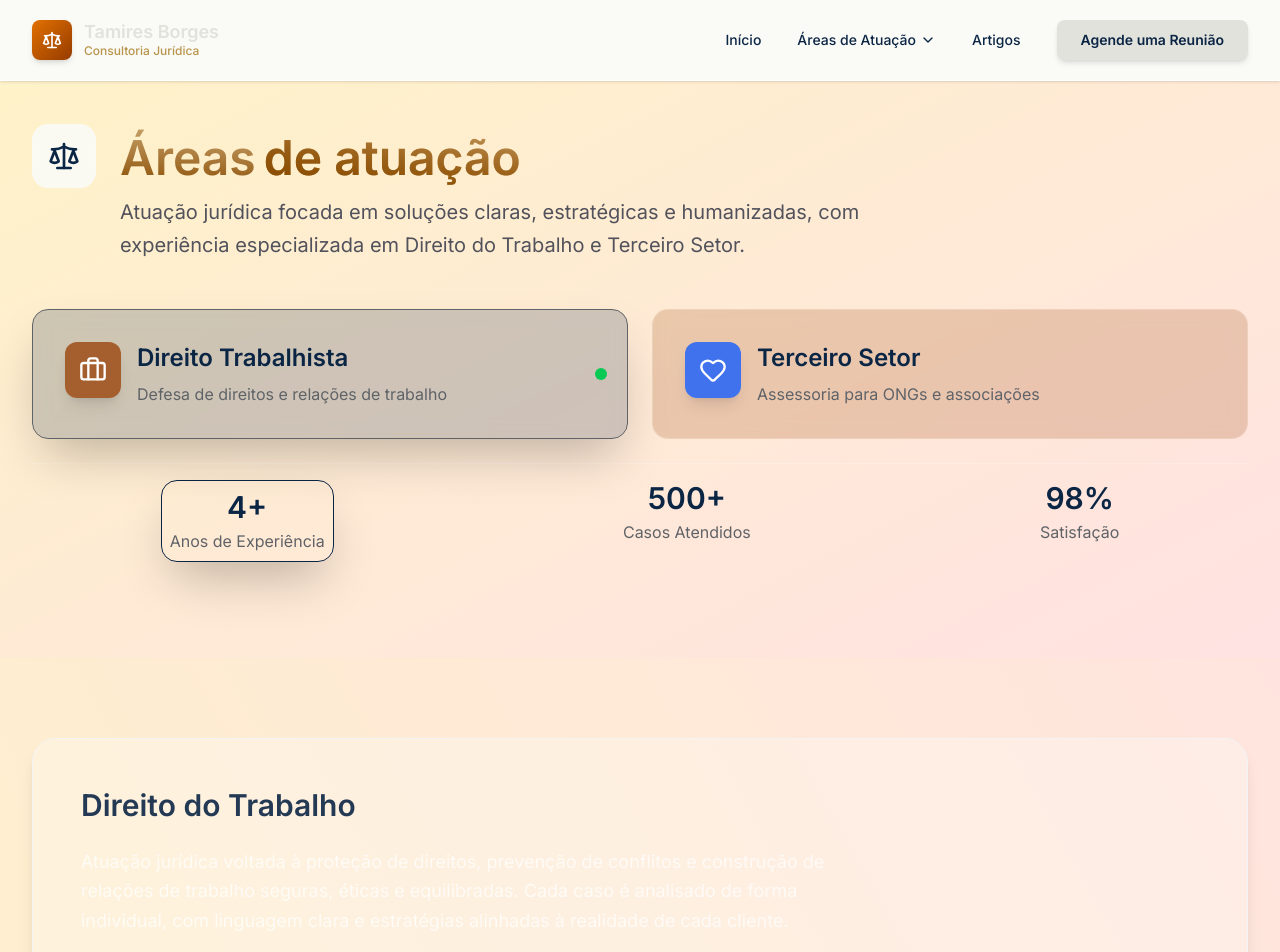
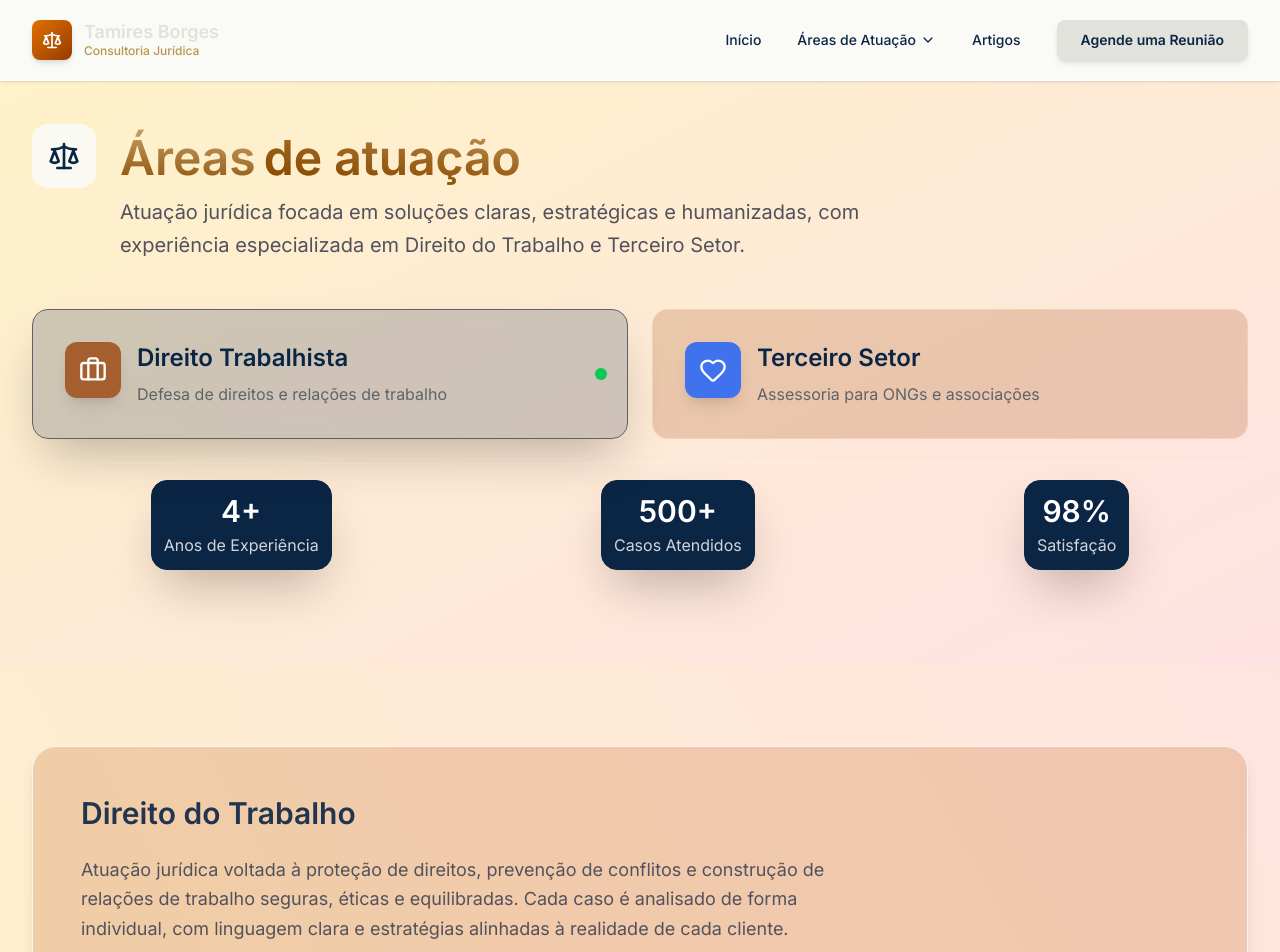
Before and after one commit to ArlanD3v/WebSite-adv-TamiresB, a Next.js app: page /areas/trabalhista in a window 1280 px wide. Shown: the top 952 px of the page. Built offline with nearby package versions, Linux system fonts and the light colour scheme.

Commit message:
Ajust: Page trabalhista

```diff
--- a/src/app/areas/layout.tsx
+++ b/src/app/areas/layout.tsx
@@ -108,17 +108,17 @@ export default function ({
 					{/* Stats ou Call to Action */}
 					<div className="mt-6 pt-4 border-t border-white/20">
 						<div className="flex justify-around gap-4 lg:gap-8 text-center">
-							<div className="w-fit flex flex-col p-2 border rounded-2xl shadow-2xl">
-								<div className="text-2xl lg:text-3xl font-bold mb-1">4+</div>
-								<div className="text-sm lg:text-base text-muted">Anos de Experiência</div>
+							<div className="w-fit flex flex-col p-3 bg-azul border rounded-2xl shadow-2xl">
+								<div className="text-2xl lg:text-3xl text-white font-bold mb-1">4+</div>
+								<div className="text-sm lg:text-base text-zinc-300">Anos de Experiência</div>
 							</div>
-							<div>
-								<div className="text-2xl lg:text-3xl font-bold mb-1">500+</div>
-								<div className="text-sm lg:text-base text-muted">Casos Atendidos</div>
+							<div className="w-fit flex flex-col p-3 bg-azul border rounded-2xl shadow-2xl">
+								<div className="text-2xl lg:text-3xl text-white font-bold mb-1">500+</div>
+								<div className="text-sm lg:text-base text-zinc-300">Casos Atendidos</div>
 							</div>
-							<div>
-								<div className="text-2xl lg:text-3xl font-bold mb-1">98%</div>
-								<div className="text-sm lg:text-base text-muted">Satisfação</div>
+							<div className="w-fit flex flex-col p-3 bg-azul border rounded-2xl shadow-2xl">
+								<div className="text-2xl lg:text-3xl text-white font-bold mb-1">98%</div>
+								<div className="text-sm lg:text-base text-zinc-300">Satisfação</div>
 							</div>
 						</div>
 					</div>
@@ -127,7 +127,7 @@ export default function ({
 
 			{/* Conteúdo específico da área */}
 			<div className="max-w-7xl mx-auto px-4 sm:px-6 lg:px-8 py-12 lg:py-20">
-				<div className="bg-background/30 rounded-3xl shadow-lg border border-gray-100 p-6 lg:p-12">
+				<div className="bg-amber-700/20 rounded-3xl shadow-lg border border-gray-100 p-6 lg:p-12">
 					{children}
 				</div>
 			</div>
--- a/src/app/areas/trabalhista/page.tsx
+++ b/src/app/areas/trabalhista/page.tsx
@@ -10,7 +10,7 @@ function TrabalhistaPage() {
 				<h2 className="text-3xl font-semibold text-azul/90 mb-6">
 					Direito do Trabalho
 				</h2>
-				<p className="text-white/70 text-lg leading-relaxed">
+				<p className="text-zinc-600 text-lg leading-relaxed">
 					Atuação jurídica voltada à proteção de direitos, prevenção de conflitos
 					e construção de relações de trabalho seguras, éticas e equilibradas.
 					Cada caso é analisado de forma individual, com linguagem clara e
```
